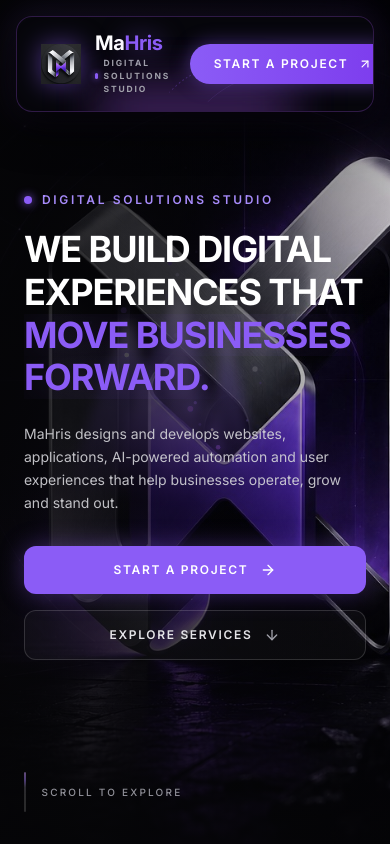
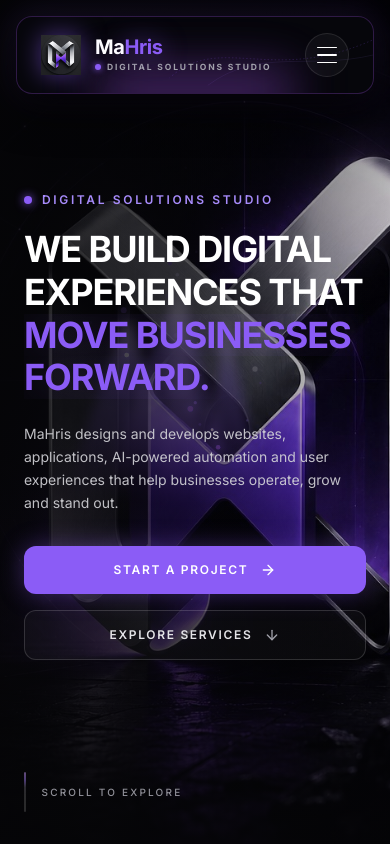
Before and after one commit to Mahnoor-Akhtar/Mahris, a React (Vite) app: page / in a window 390 px wide. Shown: the top 844 px of the page. Built offline with nearby package versions, Linux system fonts and the light colour scheme.

Commit message:
Mobile responsive

```diff
--- a/src/components/Footer.tsx
+++ b/src/components/Footer.tsx
@@ -167,7 +167,7 @@ export const Footer: React.FC = () => {
               {/* Social Icons */}
               <div className="flex items-center gap-2.5 mb-8">
                 <a
-                  href="https://linkedin.com"
+                  href="https://www.linkedin.com/in/mah-noor-83338b39a/"
                   target="_blank"
                   rel="noopener noreferrer"
                   aria-label="LinkedIn"
@@ -194,7 +194,7 @@ export const Footer: React.FC = () => {
                   <Dribbble className="w-4 h-4" />
                 </a>
                 <a
-                  href="https://github.com"
+                  href="https://github.com/Mahnoor-Akhtar"
                   target="_blank"
                   rel="noopener noreferrer"
                   aria-label="GitHub"
--- a/src/components/Navbar.tsx
+++ b/src/components/Navbar.tsx
@@ -196,7 +196,7 @@ export const Navbar: React.FC = () => {
             {/* Primary Action Button */}
             <a
               href="#contact"
-              className="group relative inline-flex items-center justify-center gap-2.5 px-6 sm:px-7 lg:px-8 py-3 sm:py-3.5 rounded-full text-xs lg:text-[13px] font-semibold tracking-[0.14em] uppercase text-white bg-gradient-to-r from-[#8B5CF6] to-[#7C3AED] shadow-[0_0_20px_rgba(139,92,246,0.45)] hover:shadow-[0_0_30px_rgba(139,92,246,0.7)] transition-all duration-300 hover:-translate-y-0.5 shrink-0 focus:outline-none focus-visible:ring-2 focus-visible:ring-purple-400"
+              className="hidden sm:inline-flex group relative items-center justify-center gap-2.5 px-6 sm:px-7 lg:px-8 py-3 sm:py-3.5 rounded-full text-xs lg:text-[13px] font-semibold tracking-[0.14em] uppercase text-white bg-gradient-to-r from-[#8B5CF6] to-[#7C3AED] shadow-[0_0_20px_rgba(139,92,246,0.45)] hover:shadow-[0_0_30px_rgba(139,92,246,0.7)] transition-all duration-300 hover:-translate-y-0.5 shrink-0 focus:outline-none focus-visible:ring-2 focus-visible:ring-purple-400"
             >
               <span>START A PROJECT</span>
               <ArrowUpRight className="w-3.5 h-3.5 transition-transform duration-300 group-hover:translate-x-0.5 group-hover:-translate-y-0.5" />
```
